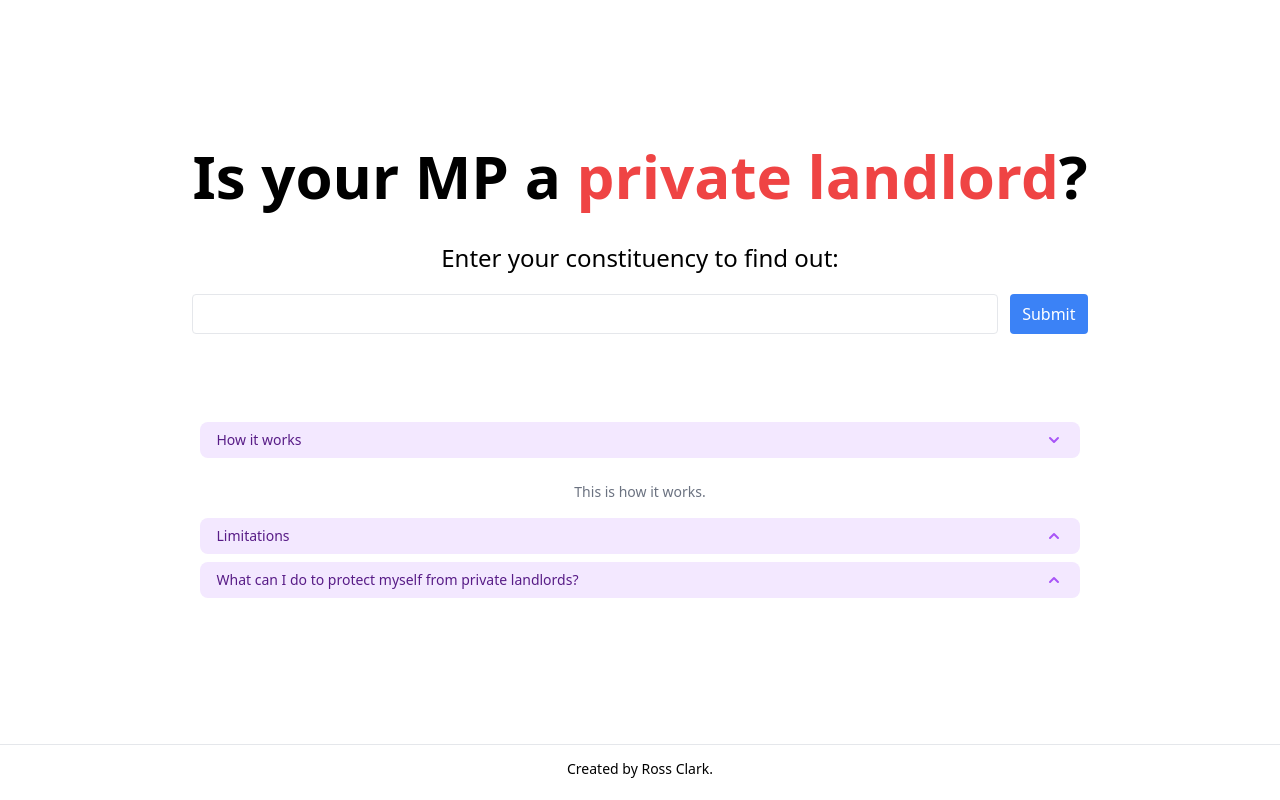
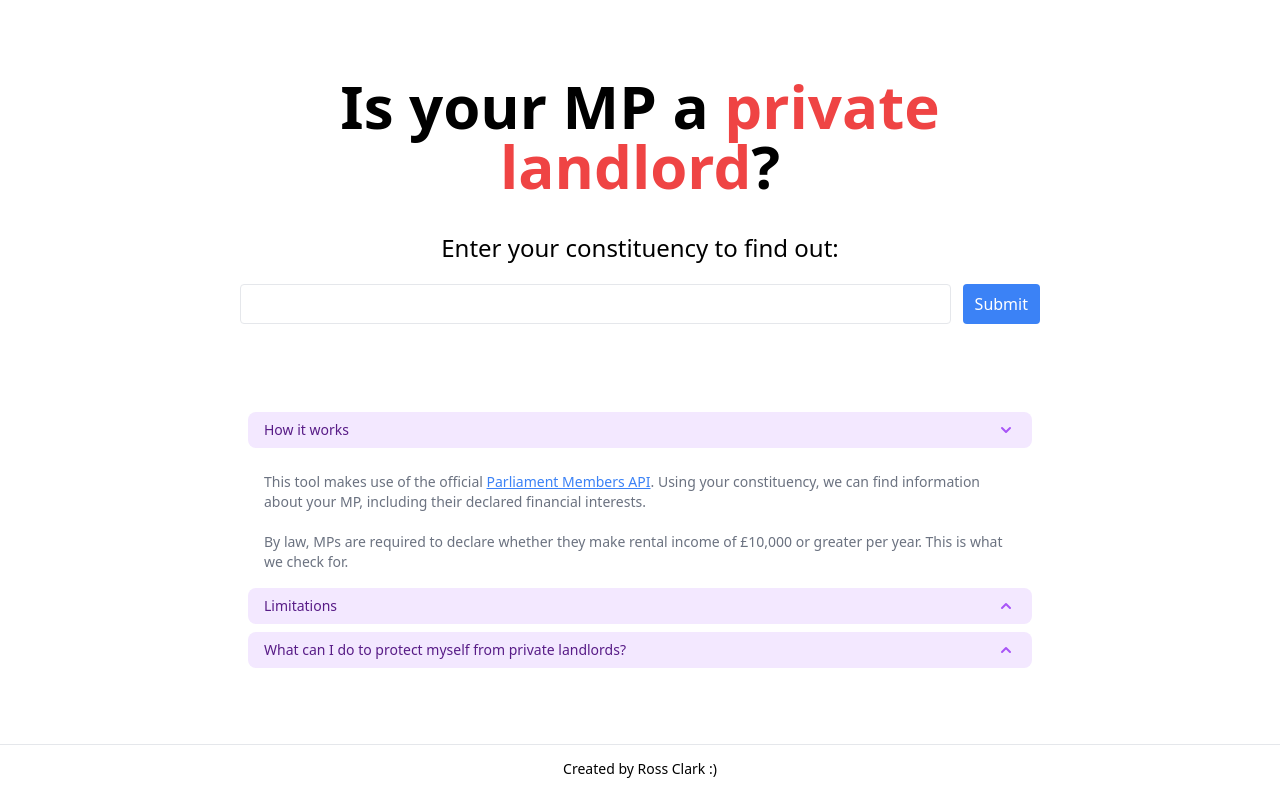
Before and after one commit to rosscee98/is-your-mp-a-landlord, a Next.js app: page / in a window 1280 px wide. Both pictures are taken after a click on the button "How it works". Built offline with nearby package versions, Linux system fonts and the light colour scheme.

Commit message:
add content to disclosure

```diff
--- a/components/disclosure-box.tsx
+++ b/components/disclosure-box.tsx
@@ -8,15 +8,27 @@ const DisclosureBox = () => {
         {({ open }) => (
           <>
             <Disclosure.Button className="flex w-full justify-between rounded-lg bg-purple-100 px-4 py-2 text-left text-sm font-medium text-purple-900 hover:bg-purple-200 focus:outline-none focus-visible:ring focus-visible:ring-purple-500 focus-visible:ring-opacity-75">
-              <span>How it works</span>
+              <span className="flex-1">How it works</span>
               <ChevronUpIcon
                 className={`${
                   open ? "rotate-180 transform" : ""
-                } h-5 w-5 text-purple-500`}
+                } h-5 w-5 text-purple-500 ml-2`}
               />
             </Disclosure.Button>
-            <Disclosure.Panel className="px-4 pt-4 pb-2 text-sm text-gray-500">
-              This is how it works.
+            <Disclosure.Panel className="px-4 pt-4 pb-2 text-sm text-gray-500 text-left">
+              This tool makes use of the official{" "}
+              <a
+                className="text-blue-500 underline"
+                href="https://members-api.parliament.uk/index.html"
+              >
+                Parliament Members API
+              </a>
+              . Using your constituency, we can find information about your MP,
+              including their declared financial interests.
+              <br />
+              <br />
+              By law, MPs are required to declare whether they make rental
+              income of £10,000 or greater per year. This is what we check for.
             </Disclosure.Panel>
           </>
         )}
@@ -25,15 +37,23 @@ const DisclosureBox = () => {
         {({ open }) => (
           <>
             <Disclosure.Button className="flex w-full justify-between rounded-lg bg-purple-100 px-4 py-2 text-left text-sm font-medium text-purple-900 hover:bg-purple-200 focus:outline-none focus-visible:ring focus-visible:ring-purple-500 focus-visible:ring-opacity-75">
-              <span>Limitations</span>
+              <span className="flex-1">Limitations</span>
               <ChevronUpIcon
                 className={`${
                   open ? "rotate-180 transform" : ""
-                } h-5 w-5 text-purple-500`}
+                } h-5 w-5 text-purple-500 ml-2`}
               />
             </Disclosure.Button>
-            <Disclosure.Panel className="px-4 pt-4 pb-2 text-sm text-gray-500">
-              These are the limitations.
+            <Disclosure.Panel className="px-4 pt-4 pb-2 text-sm text-gray-500 text-left">
+              MPs are not legally required to declare whether they make rental
+              income of below £10,000 per year. This means, even if your MP
+              doesn&apos;t declare rental income, they may still be a private
+              landlord on a smaller scale.
+              <br />
+              <br />
+              MPs are responsible for declaring their own financial interests.
+              While illegal, they could simply choose not to declare significant
+              rental income.
             </Disclosure.Panel>
           </>
         )}
@@ -42,17 +62,70 @@ const DisclosureBox = () => {
         {({ open }) => (
           <>
             <Disclosure.Button className="flex w-full justify-between rounded-lg bg-purple-100 px-4 py-2 text-left text-sm font-medium text-purple-900 hover:bg-purple-200 focus:outline-none focus-visible:ring focus-visible:ring-purple-500 focus-visible:ring-opacity-75">
-              <span>
+              <span className="flex-1">
                 What can I do to protect myself from private landlords?
               </span>
               <ChevronUpIcon
                 className={`${
                   open ? "rotate-180 transform" : ""
-                } h-5 w-5 text-purple-500`}
+                } h-5 w-5 text-purple-500 ml-2`}
               />
             </Disclosure.Button>
-            <Disclosure.Panel className="px-4 pt-4 pb-2 text-sm text-gray-500">
-              Join a tenants union!
+            <Disclosure.Panel className="px-4 pt-4 pb-2 text-sm text-gray-500 text-left">
+              Joining a tenants or community union can be a great way of
+              empowering yourself against scummy landlords. They are run by and
+              for members, and organise to protect one another should their
+              landlords not live up to their legal obligations.
+              <br />
+              <br />
+              Find out more information about your local tenants union here:
+              <ul>
+                <li>
+                  •{" "}
+                  <a
+                    href="https://www.livingrent.org"
+                    className="text-blue-500 underline"
+                  >
+                    Living Rent (Scotland)
+                  </a>
+                </li>
+                <li>
+                  •{" "}
+                  <a
+                    href="https://londonrentersunion.org"
+                    className="text-blue-500 underline"
+                  >
+                    London Renters Union (London)
+                  </a>
+                </li>
+                <li>
+                  •{" "}
+                  <a
+                    href="https://tenantsunion.org.uk"
+                    className="text-blue-500 underline"
+                  >
+                    Greater Manchester Tenants Union (Manchester)
+                  </a>
+                </li>
+                <li>
+                  •{" "}
+                  <a
+                    href="https://www.acorntheunion.org.uk"
+                    className="text-blue-500 underline"
+                  >
+                    ACORN (England + Wales)
+                  </a>
+                </li>
+                <li>
+                  •{" "}
+                  <a
+                    href="https://catuireland.org"
+                    className="text-blue-500 underline"
+                  >
+                    CATU (Ireland)
+                  </a>
+                </li>
+              </ul>
             </Disclosure.Panel>
           </>
         )}
--- a/pages/index.tsx
+++ b/pages/index.tsx
@@ -77,6 +77,7 @@ const Home: NextPage = () => {
     setIsLoading(true);
     if (constituencies.indexOf(constituencyNameInput) === -1) {
       setIsError(true);
+      setIsLoading(false);
       return false;
     }
     await runLandlordCheck();
@@ -111,7 +112,7 @@ const Home: NextPage = () => {
         <link rel="icon" href="/favicon.ico" />
       </Head>
 
-      <main className="flex flex-1 flex-col items-center justify-center px-20 text-center">
+      <main className="flex flex-1 flex-col items-center justify-center px-20 text-center md:w-9/12">
         <h1 className="text-6xl font-bold">
           Is your MP a <span className="text-red-500">private landlord</span>?
         </h1>
@@ -157,7 +158,7 @@ const Home: NextPage = () => {
       </main>
 
       <footer className="flex h-12 text-sm w-full items-center justify-center border-t">
-        Created by Ross Clark.
+        Created by Ross Clark :)
       </footer>
     </div>
   );
--- a/pages/is-landlord.tsx
+++ b/pages/is-landlord.tsx
@@ -19,7 +19,7 @@ const IsLandlord: NextPage = () => {
       </main>
 
       <footer className="flex h-12 text-sm w-full items-center justify-center">
-        Created by Ross Clark.
+        Created by Ross Clark :)
       </footer>
     </div>
   );
--- a/pages/is-not-landlord.tsx
+++ b/pages/is-not-landlord.tsx
@@ -33,7 +33,7 @@ const IsNotLandlord: NextPage = (props: Props) => {
       </main>
 
       <footer className="flex h-12 text-sm w-full items-center justify-center">
-        Created by Ross Clark.
+        Created by Ross Clark :)
       </footer>
     </div>
   );
```
